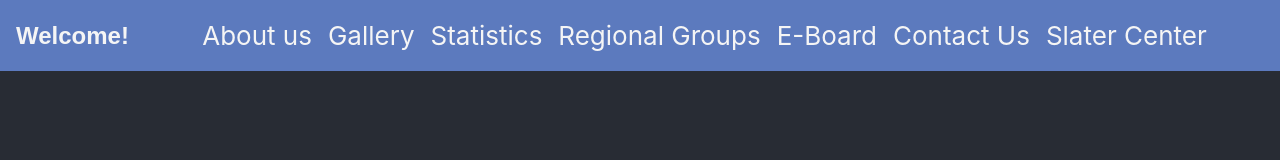
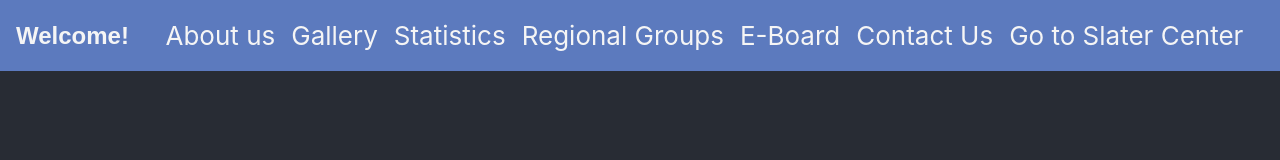
Before and after one commit to slaterwellesley/slaterwellesley, a React (Create React App) app: page / in a window 1280 px wide. Shown: the top 160 px of the page. Built offline with nearby package versions, Linux system fonts and the light colour scheme.

Commit message:
change slater center navbar

```diff
--- a/src/components/SlaterNavbar.js
+++ b/src/components/SlaterNavbar.js
@@ -18,7 +18,7 @@ class SlaterNavbar extends React.Component {
                         <Nav.Link href="#EBoard" eventKey="#EBoard"><div className="navItemName">E-Board</div></Nav.Link>
                         <Nav.Link href="#LetsConnect" eventKey="#LetsConnect"><div className="navItemName">Contact Us</div></Nav.Link>
                         <Nav.Link href="https://www.wellesley.edu/international"
-                            rel="noreferrer" target="_blank"><div className="navItemName">Slater Center</div></Nav.Link>
+                            rel="noreferrer" target="_blank"><div className="navItemName">Go to Slater Center</div></Nav.Link>
                     </Nav>
                 </Navbar.Collapse>
             </Navbar>
```
